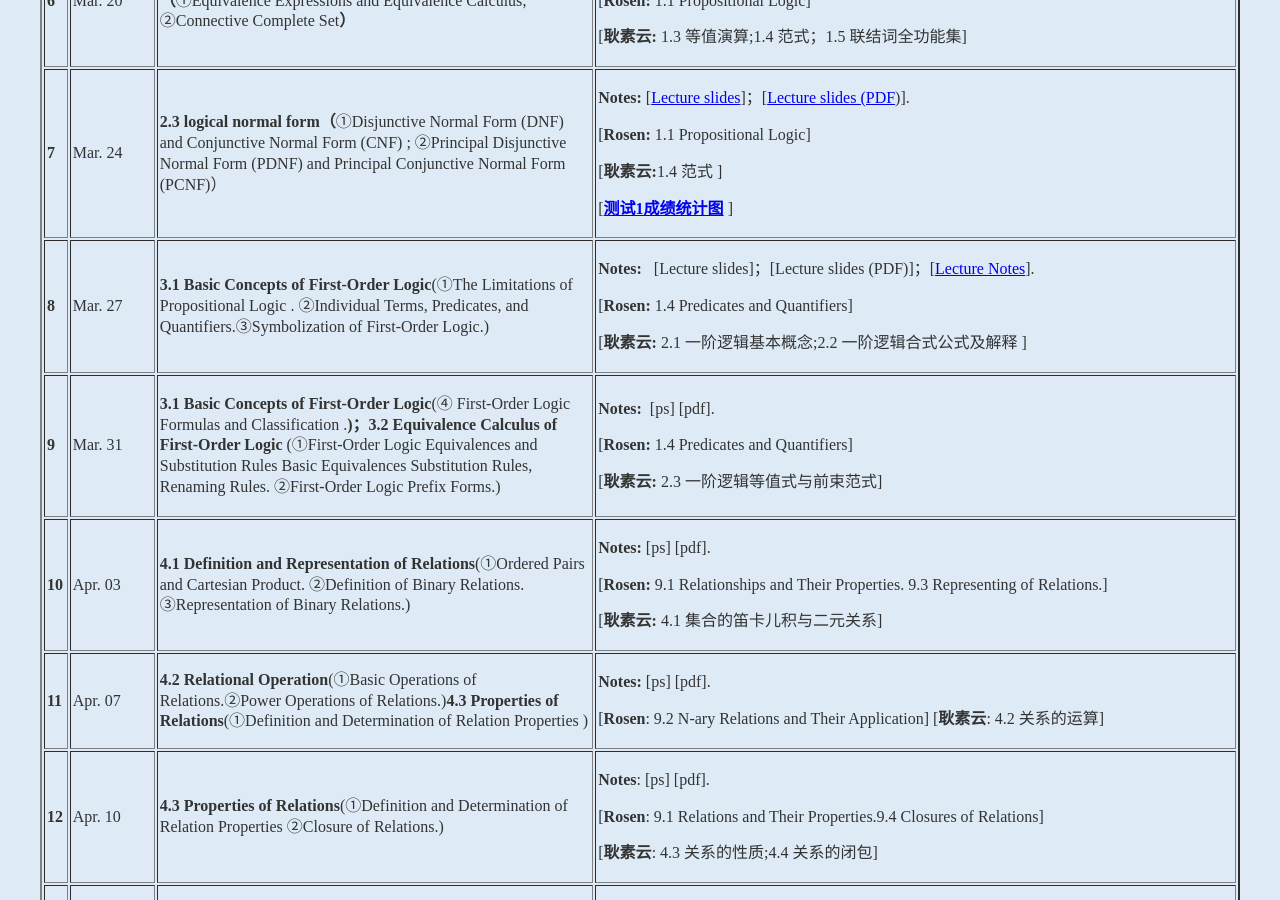
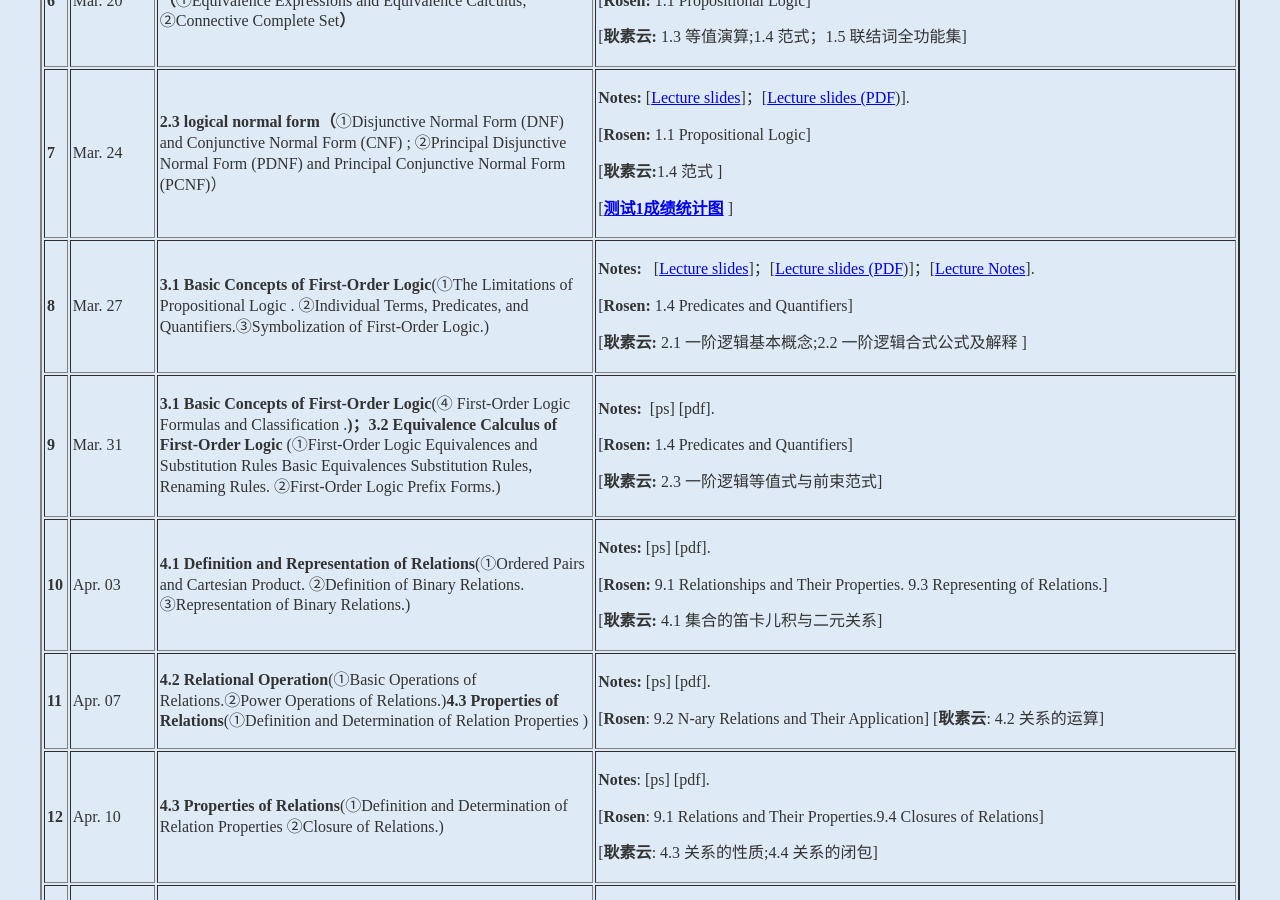
Before and after one commit to kejiwei/kejiwei.github.io, a Jekyll site: the page teaching/courses/dismath/index.html, which Jekyll copies as it is, in a window 1280 px wide and 900 px high, scrolled down 1918 px. Built offline with Jekyll 4.4.1, drawn with Linux system fonts in a browser that asks for light colours; some of the changed lines change nothing that is shown.

Commit message:
20260327

```diff
--- a/teaching/courses/dismath/index.html
+++ b/teaching/courses/dismath/index.html
@@ -144,7 +144,7 @@
                 <td><b>8</b></td>
                 <td>Mar. 27</td>
                 <td><strong>3.1 Basic Concepts of First-Order Logic</strong>(①The Limitations of Propositional Logic . ②Individual Terms, Predicates, and Quantifiers.③Symbolization of First-Order Logic.)</td>
-                <td><p><strong>Notes:</strong> &nbsp; [Lecture slides]；[Lecture slides (PDF)]；[<a href="slides/离散数学讲义第4章 一阶逻辑-20260301.pdf">Lecture Notes</a>].&nbsp; <br>
+                <td><p><strong>Notes:</strong> &nbsp; [<a href="slides/CH3 First Order Logic-26(8)1-16.ppsx">Lecture slides</a>]；[<a href="slides/CH3 First Order Logic-26(8)1-16.pdf">Lecture slides (PDF</a><a>)</a>]；[<a href="slides/离散数学讲义第4章 一阶逻辑-20260301.pdf">Lecture Notes</a>].&nbsp; <br>
                 </p>
                   <p>[<strong>Rosen:</strong> 1.4 Predicates and Quantifiers]</p>
                   <p>[<strong>耿素云: </strong>2.1 一阶逻辑基本概念;2.2 一阶逻辑合式公式及解释 ]</p></td>
```
Also changed, not shown: 2 other files.
